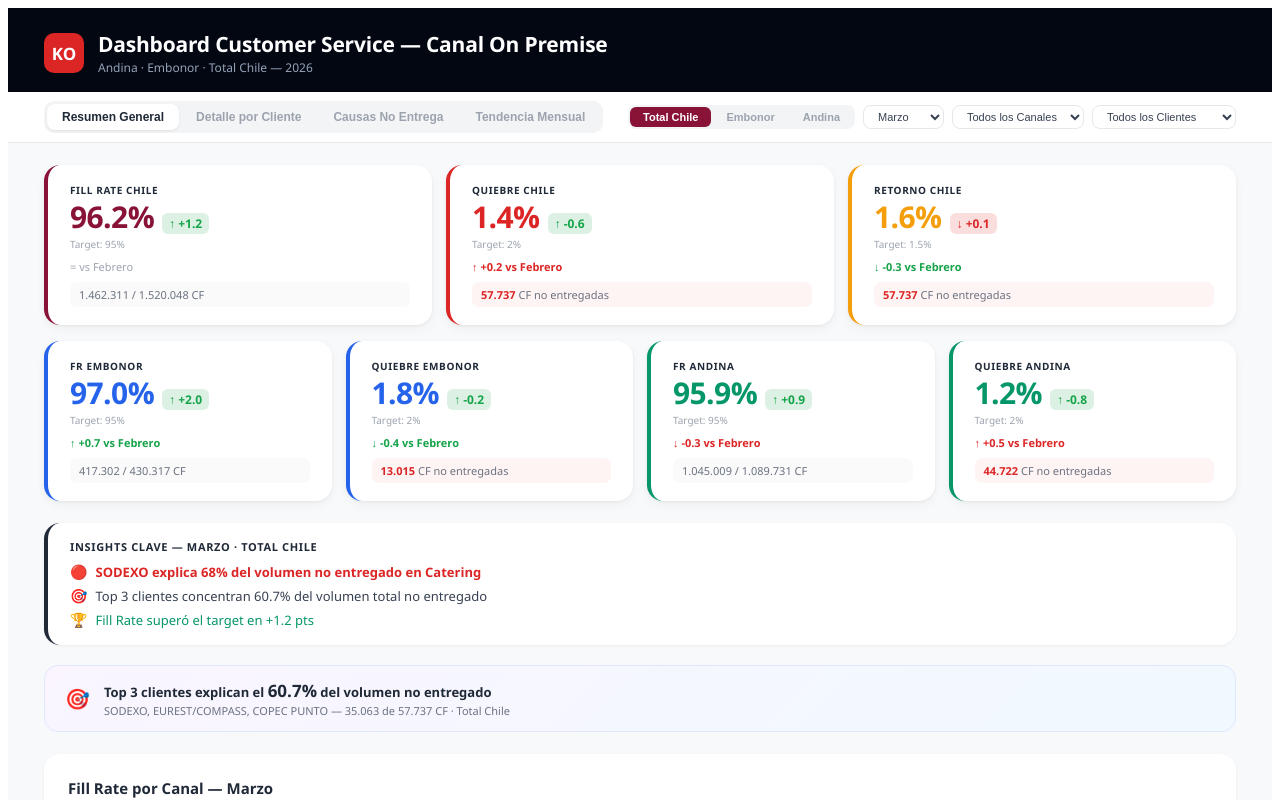
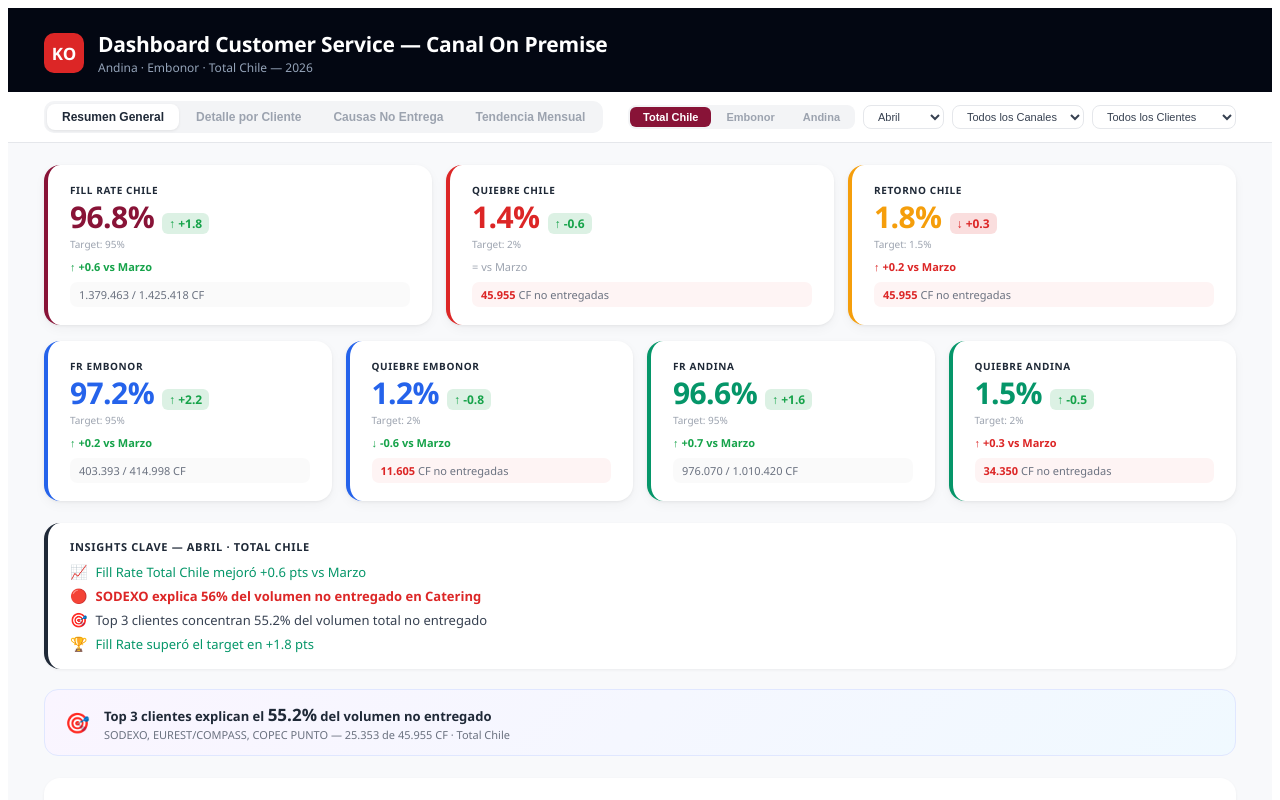
Before and after one commit to nicolasmiatello/cs-dashboard-chile-op, a React (Vite) app: page / in a window 1280 px wide. Shown: the top 800 px of the page. Built offline with nearby package versions, Linux system fonts and the light colour scheme.

Commit message:
Update App.jsx

```diff
--- a/src/App.jsx
+++ b/src/App.jsx
@@ -24,7 +24,7 @@ const CANAL_MAP = {
 };
 
 const CANALES = ["Catering", "Petroleras", "Fast Food", "C Stores", "Entretención", "Pizzería"];
-const MESES = ["Enero", "Febrero", "Marzo"];
+const MESES = ["Enero", "Febrero", "Marzo", "Abril"];
 const ALL_CADENAS = Object.keys(CANAL_MAP);
 const TARGETS = { fr: 95.0, quiebre: 2.0, retorno: 1.5 };
 
@@ -81,6 +81,23 @@ const RAW = {
       "ENJOY": { cf_sol: 9297, cf: 9055, fr: 97.4, quiebre: 1.1, retorno: 1.5 },
       "PAPA JOHNS": { cf_sol: 21857, cf: 21675, fr: 99.2, quiebre: 0.3, retorno: 0.6 },
     },
+    Abril: {
+      "SODEXO": { cf_sol: 129275, cf: 128158, fr: 99.1, quiebre: 0.4, retorno: 0.4 },
+      "COPEC PUNTO": { cf_sol: 99614, cf: 97185, fr: 97.6, quiebre: 1.3, retorno: 1.1 },
+      "ENEX/SHELL": { cf_sol: 42826, cf: 41116, fr: 96.0, quiebre: 1.5, retorno: 2.5 },
+      "PETROBRAS": { cf_sol: 44165, cf: 42776, fr: 96.9, quiebre: 1.5, retorno: 1.7 },
+      "DOGGIS": { cf_sol: 7009, cf: 6403, fr: 91.4, quiebre: 6.9, retorno: 1.7 },
+      "JUAN MAESTRO": { cf_sol: 2620, cf: 2412, fr: 92.1, quiebre: 3.8, retorno: 4.1 },
+      "MC DONALDS": { cf_sol: 6259, cf: 6010, fr: 96.0, quiebre: 1.1, retorno: 2.9 },
+      "SUBWAY": { cf_sol: 10696, cf: 9931, fr: 92.8, quiebre: 1.5, retorno: 5.4 },
+      "TARRAGONA": { cf_sol: 5901, cf: 5577, fr: 94.5, quiebre: 2.4, retorno: 3.1 },
+      "OXXO": { cf_sol: 18219, cf: 17198, fr: 94.4, quiebre: 1.4, retorno: 4.5 },
+      "OK MARKET": { cf_sol: 6284, cf: 5916, fr: 94.1, quiebre: 2.1, retorno: 3.8 },
+      "CINE HOYTS": { cf_sol: 1240, cf: 1211, fr: 97.7, quiebre: 1.8, retorno: 0.6 },
+      "CINEMARK": { cf_sol: 9683, cf: 9018, fr: 93.1, quiebre: 3.2, retorno: 3.7 },
+      "ENJOY": { cf_sol: 9803, cf: 9541, fr: 97.3, quiebre: 1.6, retorno: 1.1 },
+      "PAPA JOHNS": { cf_sol: 21404, cf: 20941, fr: 97.8, quiebre: 0.4, retorno: 1.7 },
+    },
   },
   andina: {
     Enero: {
@@ -133,6 +150,23 @@ const RAW = {
       "CINE HOYTS": { cf_sol: 4473, cf: 4413, fr: 98.7, quiebre: 0.5, retorno: 0.5 },
       "CINEMARK": { cf_sol: 4191, cf: 4150, fr: 99.0, quiebre: 0.4, retorno: 0.6 },
       "PAPA JOHNS": { cf_sol: 30897, cf: 29930, fr: 96.9, quiebre: 1.0, retorno: 1.9 },
+    },
+    Abril: {
+      "EUREST/COMPASS": { cf_sol: 161916, cf: 154170, fr: 95.2, quiebre: 2.3, retorno: 2.4 },
+      "SODEXO": { cf_sol: 202952, cf: 194189, fr: 95.7, quiebre: 3.0, retorno: 1.3 },
+      "COPEC PUNTO": { cf_sol: 212159, cf: 206861, fr: 97.5, quiebre: 0.6, retorno: 1.9 },
+      "ENEX/SHELL": { cf_sol: 72956, cf: 71409, fr: 97.9, quiebre: 0.7, retorno: 1.4 },
+      "PETROBRAS": { cf_sol: 92658, cf: 90060, fr: 97.2, quiebre: 1.2, retorno: 1.6 },
+      "DOGGIS": { cf_sol: 5847, cf: 5613, fr: 96.0, quiebre: 1.0, retorno: 3.0 },
+      "JUAN MAESTRO": { cf_sol: 4327, cf: 4226, fr: 97.7, quiebre: 1.1, retorno: 1.3 },
+      "MC DONALDS": { cf_sol: 10164, cf: 9968, fr: 98.1, quiebre: 1.5, retorno: 0.5 },
+      "SUBWAY": { cf_sol: 12666, cf: 12330, fr: 97.3, quiebre: 0.5, retorno: 2.2 },
+      "TARRAGONA": { cf_sol: 6768, cf: 6594, fr: 97.4, quiebre: 0.6, retorno: 2.0 },
+      "OXXO": { cf_sol: 141836, cf: 136590, fr: 96.3, quiebre: 1.0, retorno: 2.7 },
+      "OK MARKET": { cf_sol: 32229, cf: 31469, fr: 97.6, quiebre: 0.9, retorno: 1.5 },
+      "CINE HOYTS": { cf_sol: 7160, cf: 6952, fr: 97.1, quiebre: 2.1, retorno: 0.8 },
+      "CINEMARK": { cf_sol: 14363, cf: 14113, fr: 98.3, quiebre: 1.0, retorno: 0.8 },
+      "PAPA JOHNS": { cf_sol: 32419, cf: 31526, fr: 97.2, quiebre: 0.9, retorno: 1.9 },
     },
   },
 };
@@ -226,7 +260,7 @@ const BarLabel = (props) => {
 // ============================================================
 export default function Dashboard() {
   const [activeTab, setActiveTab] = useState("resumen");
-  const [selectedMes, setSelectedMes] = useState("Marzo");
+  const [selectedMes, setSelectedMes] = useState("Abril");
   const [selectedCanal, setSelectedCanal] = useState("Todos");
   const [selectedEmb, setSelectedEmb] = useState("Total Chile");
   const [selectedCadena, setSelectedCadena] = useState("Todas");
```
